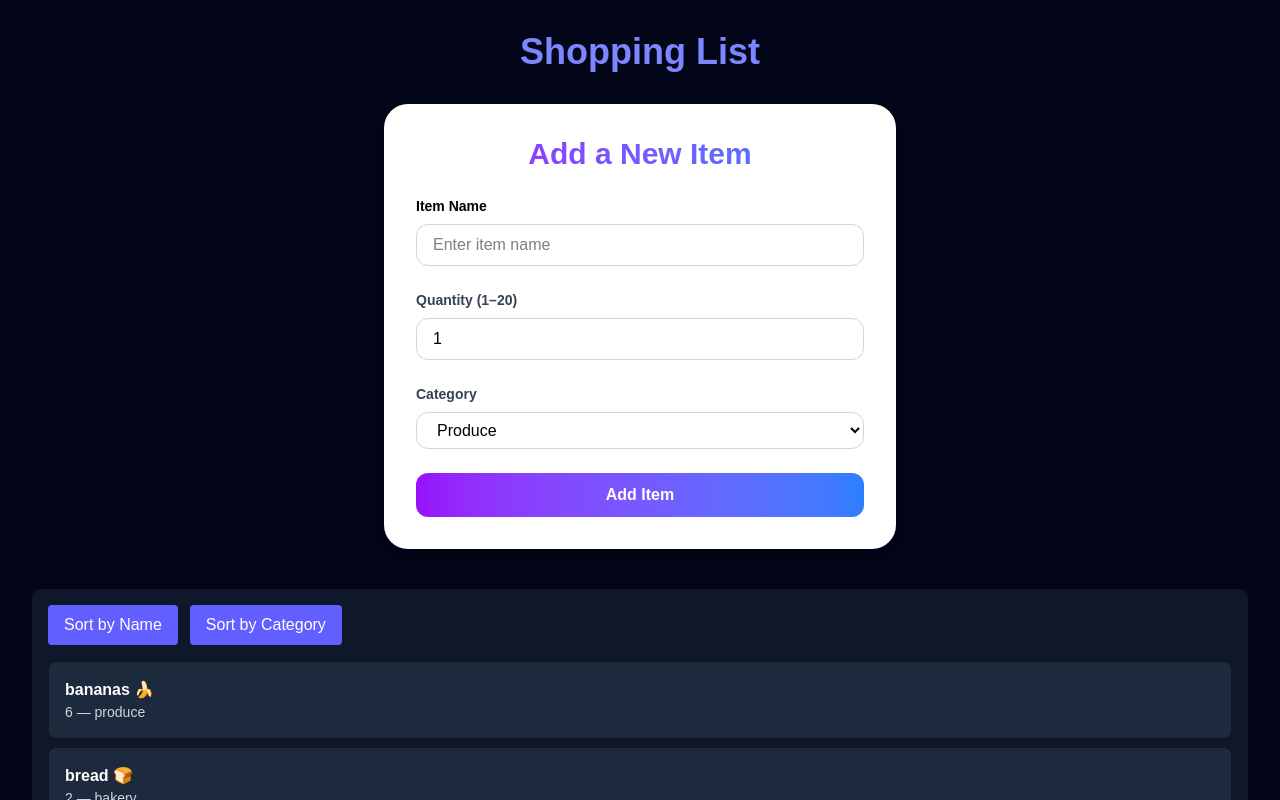
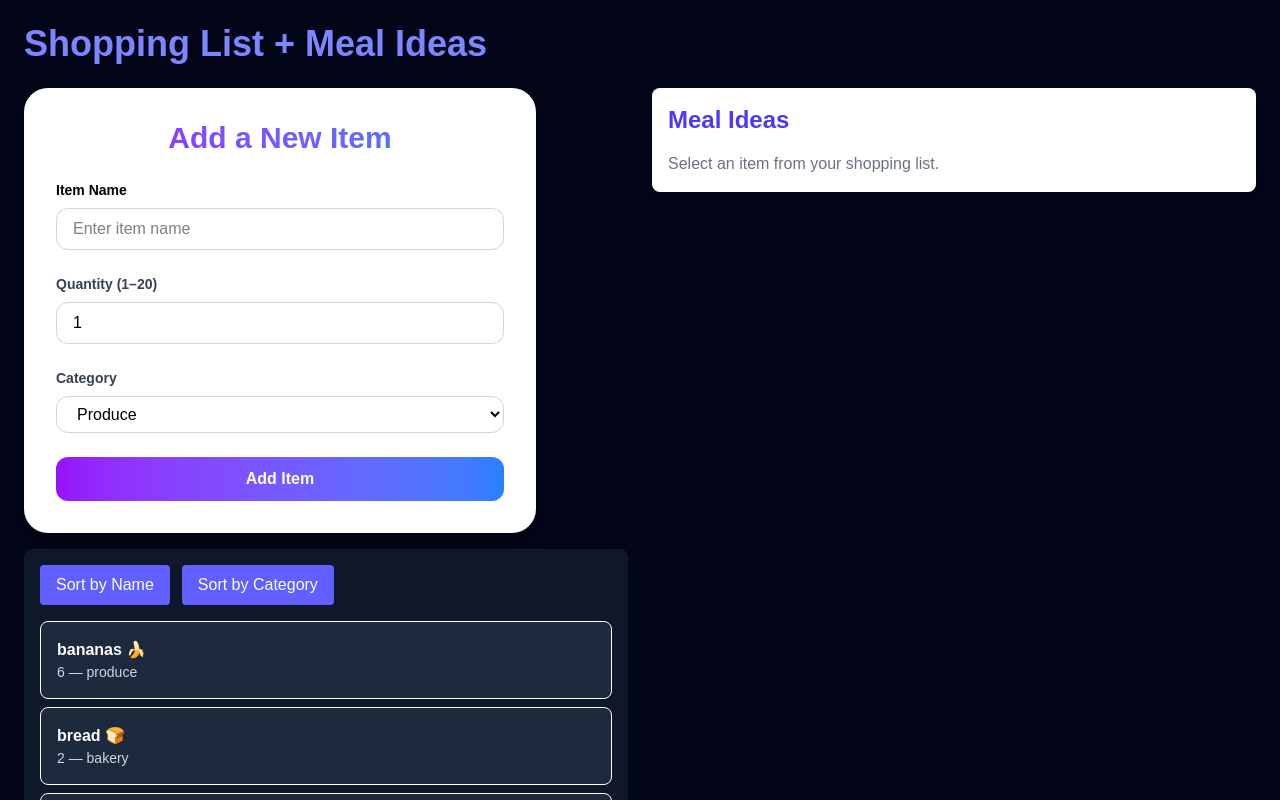
Before and after one commit to MohammadUvesh-Ghanchi/cprg306-assignments, a Next.js app: page /week-8 in a window 1280 px wide. Shown: the top 800 px of the page. Built offline with nearby package versions, Linux system fonts and the light colour scheme.

Commit message:
Update page.js
Add MealIdeas component, layout, cleaning item names.

```diff
--- a/app/week-8/page.js
+++ b/app/week-8/page.js
@@ -1,28 +1,45 @@
 "use client";
 
 import { useState } from "react";
-import ItemList from "./item-list.js";
-import NewItem from "./new-item.js";
-import itemsData from "./items.json";
+import NewItem from "./new-item";
+import ItemList from "./item-list";
+import MealIdeas from "./meal-ideas";
+
+// ✅ Function to remove emojis
+function removeEmojis(str) {
+  return str.replace(
+    /([\u2700-\u27BF]|[\uE000-\uF8FF]|\uD83C[\uDC00-\uDFFF]|\uD83D[\uDC00-\uDFFF]|\uD83E[\uDD00-\uDDFF])/g,
+    ""
+  );
+}
 
 export default function Page() {
-  const [items, setItems] = useState(itemsData);
+  const [selectedItemName, setSelectedItemName] = useState("");
 
-  function handleAddItem(newItem) {
-    setItems((prevItems) => [...prevItems, newItem]);
+  function handleItemSelect(item) {
+    let cleanedName = item.name.split(",")[0];
+    cleanedName = removeEmojis(cleanedName);
+    cleanedName = cleanedName.trim().toLowerCase();
+
+    setSelectedItemName(cleanedName);
   }
 
   return (
-    <main className="bg-slate-950 min-h-screen p-8 flex flex-col items-center">
-      <h1 className="text-4xl font-bold text-indigo-400 mb-8">Shopping List</h1>
+    <main className="p-6 bg-slate-950 min-h-screen text-white">
+      <h1 className="text-4xl font-bold text-indigo-400 mb-6">
+        Shopping List + Meal Ideas
+      </h1>
 
-      {/* Add item form */}
-      <div className="mb-10 w-full flex justify-center">
-        <NewItem onAddItem={handleAddItem} />
+      <div className="flex gap-6">
+        <div className="w-1/2 space-y-4">
+          <NewItem />
+          <ItemList onItemSelect={handleItemSelect} />
+        </div>
+
+        <div className="w-1/2">
+          <MealIdeas ingredient={selectedItemName} />
+        </div>
       </div>
-
-      {/* Item list */}
-      <ItemList items={items} />
     </main>
   );
 }
```
